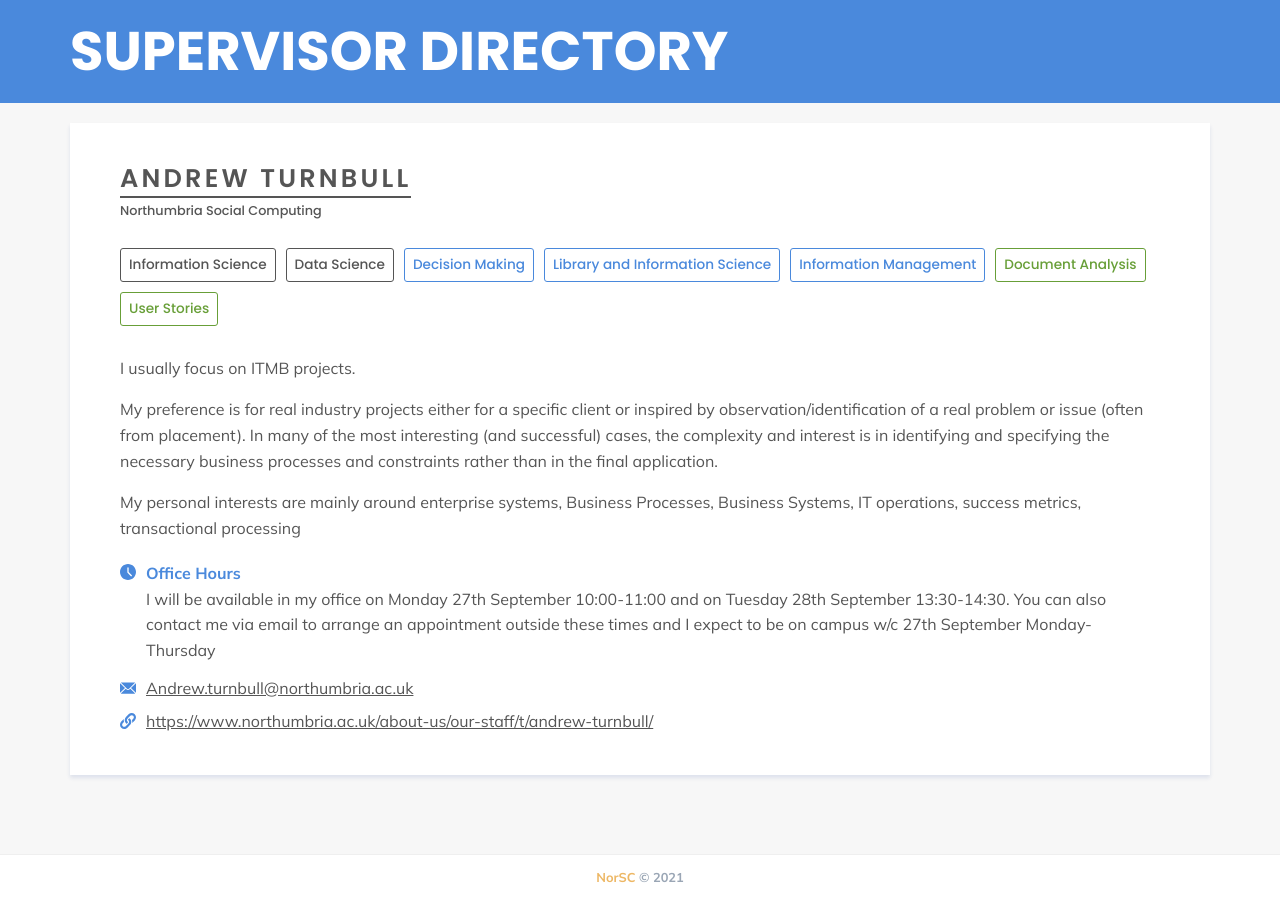
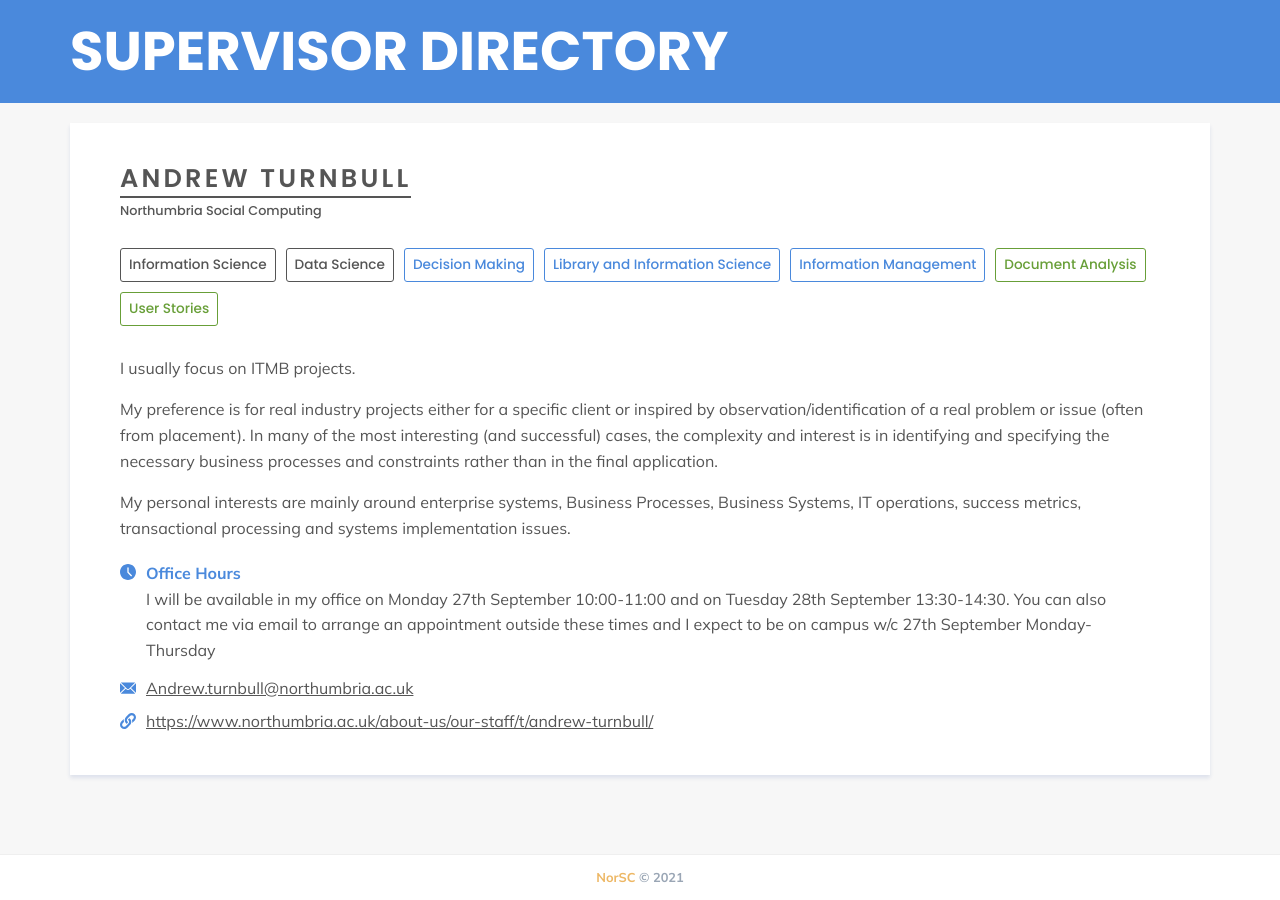
Before and after one commit to NorSC/supervisor-search, a Jekyll site: the page built from _supervisors/andrew-turnbull.md, in a window 1280 px wide. Built offline with Jekyll 4.4.1, drawn with Linux system fonts in a browser that asks for light colours; a script that is not in the unit is left out; some of the changed lines change nothing that is shown.

Commit message:
Update Supervisors “andrew-turnbull”

```diff
--- a/_supervisors/andrew-turnbull.md
+++ b/_supervisors/andrew-turnbull.md
@@ -2,6 +2,7 @@
 layout: supervisor
 title: Andrew Turnbull
 available: true
+available_msc: false
 email: Andrew.turnbull@northumbria.ac.uk
 website: https://www.northumbria.ac.uk/about-us/our-staff/t/andrew-turnbull/
 office_hours: I will be available in my office on Monday 27th September
@@ -26,6 +27,12 @@
   My preference is for real industry projects either for a specific client or inspired by observation/identification of a real problem or issue (often from placement). In many of the most interesting (and successful) cases, the complexity and interest is in identifying and specifying the necessary business processes and constraints rather than in the final application.
 
 
+  My personal interests are mainly around enterprise systems, Business Processes, Business Systems, IT operations,  success metrics, transactional processing and systems implementation issues.
+additional_details_msc: >-
+  I have a background of enterprise systems implementation and am more
+  interested in the business rational and functional use of systems and their
+  transactional and master data than the technical programming of them.
 
-  My personal interests are mainly around enterprise systems, Business Processes, Business Systems, IT operations,  success metrics, transactional processing
+
+  My personal interests are mainly around enterprise systems, Business Processes, Business Systems, IT operations,  success metrics, transactional processing and systems implementation issues. (I would like to investigate "process mining" but haven't managed to free up the time yet.)
 ---
```
